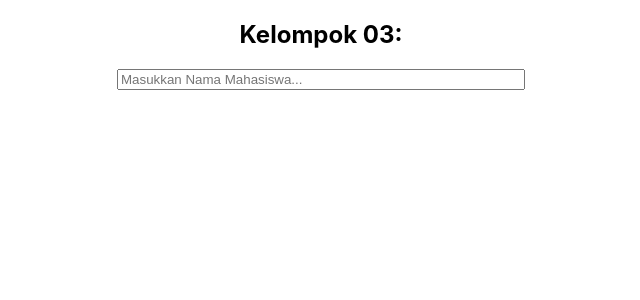
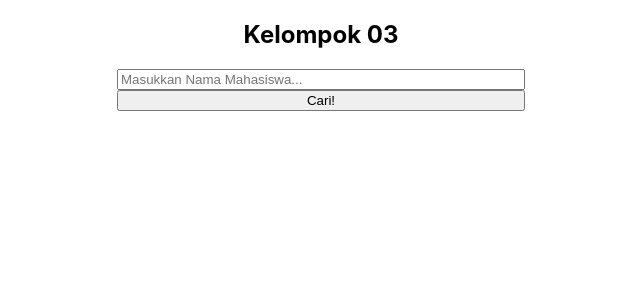
Before and after one commit to kanyaazalia/Tugas_Modul2_Kel03_RPLBK, a React (Create React App) app: page / in a window 1280 px wide. Shown: the top 300 px of the page, without its empty margins (319-959 px from the left). Built offline with nearby package versions, Linux system fonts and the light colour scheme.

Commit message:
v1.0
Udah bisa alhamdulillah.

```diff
--- a/src/App.js
+++ b/src/App.js
@@ -7,12 +7,13 @@ export default function App() {
   const [data, setData] = React.useState([]);
   const [state, setState] = React.useState(false);
 
-  const findData = (e) => {
+  const findData = () => {
+    const input = document.getElementById('inputNama');
     const newData = DataMahasiswa.filter((mahasiswa) =>
-      mahasiswa.nama_lengkap.toLowerCase().includes(e.toLowerCase())
+      mahasiswa.nama_lengkap.toLowerCase().includes(input.value.toLowerCase())
     );
-    e === "" ? setData([]) : setData(newData);
-    e === "" ? setState(false) : setState(true);
+    input.value === "" ? setData([]) : setData(newData);
+    input.value === "" ? setState(false) : setState(true);
     console.log(newData);
   };
 
@@ -25,12 +26,18 @@ export default function App() {
         "align-content": "center",
       }}
     >
-      <h2 style={{ "align-self": "center" }}>Kelompok 03:</h2>
+      <h2 style={{ "align-self": "center" }}>Kelompok 03</h2>
+
       <input
-        onChange={(data) => findData(data.target.value)}
+        id="inputNama"
         placeholder="Masukkan Nama Mahasiswa..."
         style={{ width: 400 }}
       />
+
+      <button onClick={() => findData()}>
+        Cari!
+      </button>
+
       <br />
 
       {data.length !== 0 ? (
```
